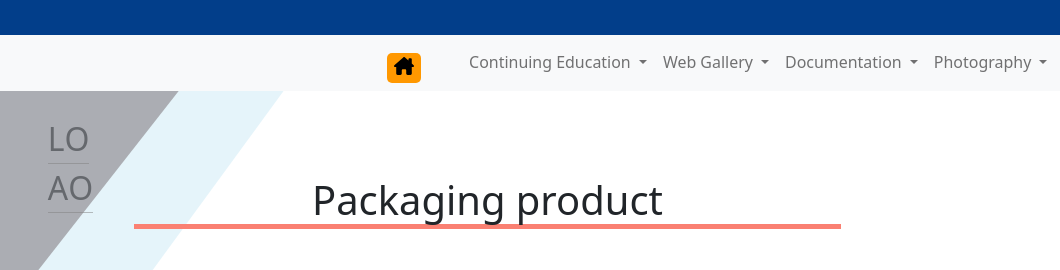
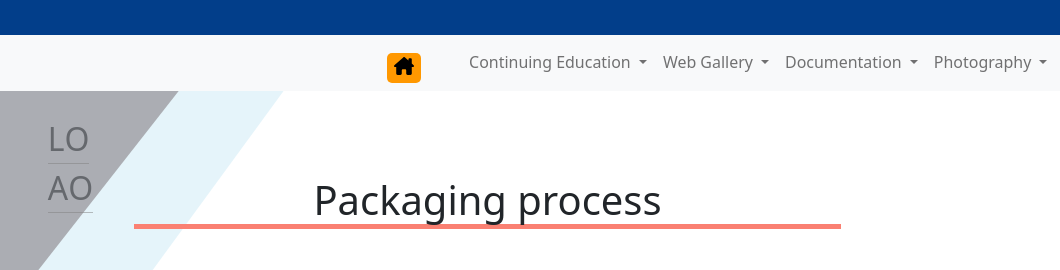
Before and after one commit to leobardooscar/portfolio, a plain HTML site: page doc_product_packaging.html in a window 1280 px wide. Shown: the top 270 px of the page, 0-1060 px from the left. Drawn offline with nearby package versions, Linux system fonts and the light colour scheme.

Commit message:
Product Packaging 3

```diff
--- a/doc_product_packaging.html
+++ b/doc_product_packaging.html
@@ -154,7 +154,7 @@
 
 <!-- Col 2 -->
     <div class="col header_section ">
-      <h1 class="header_section"><span>Packaging product</span></h1>
+      <h1 class="header_section"><span>Packaging process</span></h1>
     </div>
 <!-- Col 4 -->
 <div class="col col-4">
```
